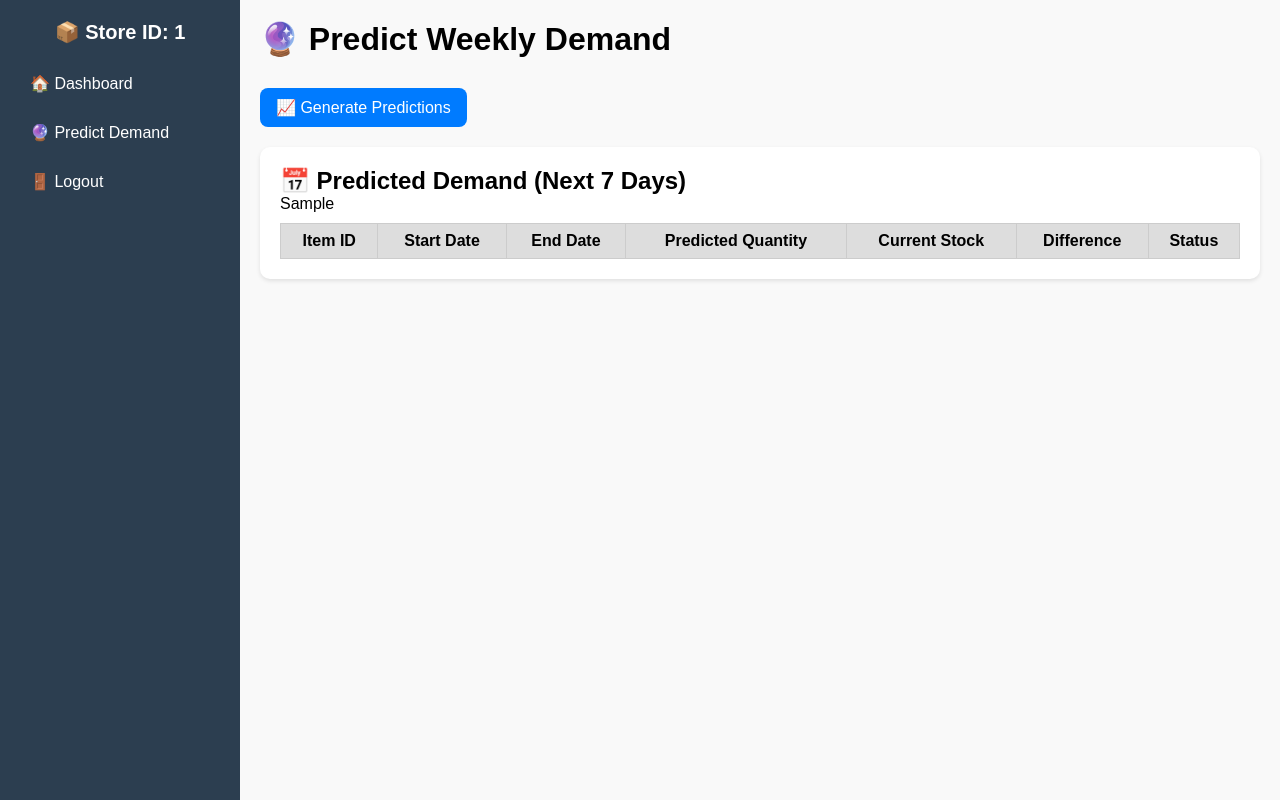
After one commit to gautamdhw/inventory_balance_system, a Flask app: template frontend/templates/predict.html in a window 1280 px wide. The commit adds this page. Run offline with Flask 3, Linux system fonts and the light colour scheme; the template is opened without the code that fills it: most values are stand-ins (such as "Sample title", 1, 10 or a date in 2020); lists and menus that the app fills with data are empty.

Commit message:
Added prediction feature with shortage/surplus comparison and fixed prediction-page display

```diff
--- a/backend/app.py
+++ b/backend/app.py
@@ -1,11 +1,12 @@
 from flask import Flask, request, session, redirect, render_template, render_template_string
 from werkzeug.security import generate_password_hash, check_password_hash
-from db import inventory_collection, store_admins_collection,sales_collection
+from db import inventory_collection, store_admins_collection, sales_collection, prediction_collection
 import os
 import pandas as pd
 from werkzeug.utils import secure_filename
-
-
+from sklearn.linear_model import LinearRegression
+from datetime import datetime, timedelta
+import numpy as np
 
 app = Flask(__name__, template_folder="../frontend/templates", static_folder="../frontend/static")
 app.secret_key = "supersecretkey"
@@ -14,30 +15,24 @@
 
 @app.route("/")
 def home():
-    return render_template("login.html")  # ✅ clean load from templates
+    return render_template("login.html")
 
 @app.route("/register", methods=["GET", "POST"])
 def register():
     if request.method == "POST":
         store_id = request.form["store_id"]
         password = request.form["password"]
-
-        existing = store_admins_collection.find_one({"store_id": store_id})
-        if existing:
+        if store_admins_collection.find_one({"store_id": store_id}):
             return "Store ID already exists"
-
         hashed = generate_password_hash(password)
         store_admins_collection.insert_one({"store_id": store_id, "password": hashed})
         return redirect("/")
-
     return render_template("register.html")
-
 
 @app.route("/login", methods=["POST"])
 def login():
     store_id = request.form["store_id"]
     password = request.form["password"]
-
     user = store_admins_collection.find_one({"store_id": store_id})
     if user and check_password_hash(user["password"], password):
         session["store_id"] = store_id
@@ -45,73 +40,165 @@
     else:
         return "Invalid store ID or password"
 
-
 @app.route("/dashboard")
 def dashboard():
     if "store_id" not in session:
         return redirect("/")
-
     store_id = session["store_id"]
 
-    # Inventory data
+    # Inventory
     records = list(inventory_collection.find({"store_id": store_id}))
-    table_rows = ""
-    for item in records:
-        table_rows += f"<tr><td>{item.get('item_id')}</td><td>{item.get('product')}</td><td>{item.get('stock')}</td></tr>"
+    table_rows = "".join([f"<tr><td>{i.get('item_id')}</td><td>{i.get('product')}</td><td>{i.get('stock')}</td></tr>" for i in records])
 
-    # Sales data
-    sales_records = list(sales_collection.find({"store_id": store_id}))
-    sales_rows = ""
-    for sale in sales_records:
-        sales_rows += f"<tr><td>{sale.get('date')}</td><td>{sale.get('item_id')}</td><td>{sale.get('product')}</td><td>{sale.get('quantity')}</td></tr>"
+    # Sales
+    sales = list(sales_collection.find({"store_id": store_id}))
+    sales_rows = "".join([f"<tr><td>{s.get('date')}</td><td>{s.get('item_id')}</td><td>{s.get('product')}</td><td>{s.get('quantity')}</td></tr>" for s in sales])
 
     return render_template("index.html", store_id=store_id, table_rows=table_rows, sales_rows=sales_rows)
-
 
 @app.route("/api/inventory/upload", methods=["POST"])
 def upload_inventory():
     if "store_id" not in session:
         return redirect("/")
-
     file = request.files["file"]
-    filename = secure_filename(file.filename)
-    filepath = os.path.join(UPLOAD_FOLDER, filename)
+    filepath = os.path.join(UPLOAD_FOLDER, secure_filename(file.filename))
     file.save(filepath)
-
     df = pd.read_csv(filepath)
     df["store_id"] = session["store_id"]
-
-    # Clean previous data for that store
     inventory_collection.delete_many({"store_id": session["store_id"]})
     inventory_collection.insert_many(df.to_dict(orient="records"))
-
     return redirect("/dashboard")
 
 @app.route("/api/sales/upload", methods=["POST"])
 def upload_sales():
     if "store_id" not in session:
         return redirect("/")
-
     file = request.files["file"]
-    filename = secure_filename(file.filename)
-    filepath = os.path.join(UPLOAD_FOLDER, filename)
+    filepath = os.path.join(UPLOAD_FOLDER, secure_filename(file.filename))
     file.save(filepath)
-
     df = pd.read_csv(filepath)
-    df["store_id"] = session["store_id"]  # tag the store
-
-    # Optionally clean previous sales data for that store
+    df["store_id"] = session["store_id"]
     sales_collection.delete_many({"store_id": session["store_id"]})
     sales_collection.insert_many(df.to_dict(orient="records"))
+    return redirect("/dashboard")
 
-    return redirect("/dashboard")
+@app.route("/predict", methods=["POST", "GET"])
+def predict():
+    if "store_id" not in session:
+        return redirect("/")
+
+    store_id = session["store_id"]
+
+    # Load sales data
+    sales_data = list(sales_collection.find({"store_id": store_id}))
+    df = pd.DataFrame(sales_data)
+
+    if df.empty or "date" not in df.columns:
+        return "No sales data found."
+
+    # Preprocess
+    df["date"] = pd.to_datetime(df["date"], errors="coerce")
+    df["quantity"] = pd.to_numeric(df["quantity"], errors="coerce")
+    df = df.dropna(subset=["date", "quantity", "item_id"])
+    df["day"] = (df["date"] - df["date"].min()).dt.days
+
+    # Remove previous predictions
+    prediction_collection.delete_many({"store_id": store_id})
+
+    # Fetch current inventory for this store
+    inventory_data = {item["item_id"]: item.get("stock", 0) for item in inventory_collection.find({"store_id": store_id})}
+
+    prediction_rows = ""
+
+    for item_id in df["item_id"].unique():
+        item_df = df[df["item_id"] == item_id]
+
+        if len(item_df) < 2:
+            continue
+
+        X = item_df["day"].values.reshape(-1, 1)
+        y = item_df["quantity"].values
+        model = LinearRegression()
+        model.fit(X, y)
+
+        last_day = item_df["day"].max()
+        start_date = item_df["date"].max()
+        end_date = start_date + timedelta(days=7)
+
+        total_predicted = 0
+
+        for i in range(1, 8):
+            future_day = int(last_day + i)
+            pred_qty = model.predict(np.array([[future_day]]))[0]
+            total_predicted += max(0, round(pred_qty))
+
+        # 🧮 Compare with inventory
+        current_stock = inventory_data.get(item_id, 0)
+        difference = current_stock - total_predicted
+        status = "Surplus" if difference >= 0 else "Shortage"
+
+        # Store in MongoDB
+        prediction_collection.insert_one({
+            "store_id": store_id,
+            "item_id": item_id,
+            "start_date": (start_date + timedelta(days=1)).strftime("%Y-%m-%d"),
+            "end_date": end_date.strftime("%Y-%m-%d"),
+            "predicted_quantity": total_predicted,
+            "current_stock": current_stock,
+            "difference": difference,
+            "status": status
+        })
+
+        # Show in HTML
+        prediction_rows += f"""
+            <tr>
+              <td>{item_id}</td>
+              <td>{(start_date + timedelta(days=1)).strftime('%Y-%m-%d')}</td>
+              <td>{end_date.strftime('%Y-%m-%d')}</td>
+              <td>{total_predicted}</td>
+              <td>{current_stock}</td>
+              <td>{abs(difference)}</td>
+              <td>{status}</td>
+            </tr>
+        """
+
+    return render_template("predict.html", store_id=store_id, prediction_rows=prediction_rows)
+
+
+
+
+
+
+@app.route("/predict-page", methods=["GET"])
+def predict_page():
+    if "store_id" not in session:
+        return redirect("/")
+
+    store_id = session["store_id"]
+    predictions = prediction_collection.find({"store_id": store_id})
+
+    prediction_rows = ""
+    for p in predictions:
+        prediction_rows += f"""
+            <tr>
+              <td>{p.get('item_id')}</td>
+              <td>{p.get('start_date')}</td>
+              <td>{p.get('end_date')}</td>
+              <td>{p.get('predicted_quantity')}</td>
+              <td>{p.get('current_stock')}</td>
+              <td>{abs(p.get('difference', 0))}</td>
+              <td>{p.get('status')}</td>
+            </tr>
+        """
+
+    return render_template("predict.html", store_id=store_id, prediction_rows=prediction_rows)
+
 
 
 @app.route("/logout")
 def logout():
-    session.clear()  # or session.pop("store_id", None)
+    session.clear()
     return redirect("/")
-
 
 if __name__ == "__main__":
     app.run(debug=True)
--- a/backend/db.py
+++ b/backend/db.py
@@ -6,3 +6,4 @@
 inventory_collection = db["inventory"]
 store_admins_collection = db["store_admins"]
 sales_collection = db["sales_data"]
+prediction_collection = db["predictions"]
--- a/frontend/templates/index.html
+++ b/frontend/templates/index.html
@@ -15,6 +15,7 @@
       <a href="/dashboard">🏠 Dashboard</a>
       <a href="#upload-inventory">📦 Upload Inventory</a>
       <a href="#upload-sales">📈 Upload Sales</a>
+       <a href="/predict-page">🔮 Predict Demand</a>
       <a href="/logout">🚪 Logout</a>
     </div>
 
--- /dev/null
+++ b/frontend/templates/predict.html
@@ -0,0 +1,51 @@
+<!DOCTYPE html>
+<html lang="en">
+  <head>
+    <meta charset="UTF-8" />
+    <title>Predict Demand</title>
+    <link
+      rel="stylesheet"
+      href="{{ url_for('static', filename='styles.css') }}"
+    />
+  </head>
+  <body class="dashboard-layout">
+    <div class="sidebar">
+      <h2>📦 Store ID: {{ store_id }}</h2>
+      <a href="/dashboard">🏠 Dashboard</a>
+      <a href="/predict-page">🔮 Predict Demand</a>
+      <a href="/logout">🚪 Logout</a>
+    </div>
+
+    <div class="main-content">
+      <header>
+        <h1>🔮 Predict Weekly Demand</h1>
+      </header>
+
+      <form action="/predict" method="POST">
+        <button type="submit">📈 Generate Predictions</button>
+      </form>
+
+      {% if prediction_rows %}
+      <section class="card full" style="margin-top: 20px">
+        <h2>📅 Predicted Demand (Next 7 Days)</h2>
+        <table>
+          <thead>
+            <tr>
+              <th>Item ID</th>
+              <th>Start Date</th>
+              <th>End Date</th>
+              <th>Predicted Quantity</th>
+              <th>Current Stock</th>
+              <th>Difference</th>
+              <th>Status</th>
+            </tr>
+          </thead>
+          <tbody>
+            {{ prediction_rows | safe }}
+          </tbody>
+        </table>
+      </section>
+      {% endif %}
+    </div>
+  </body>
+</html>
```
